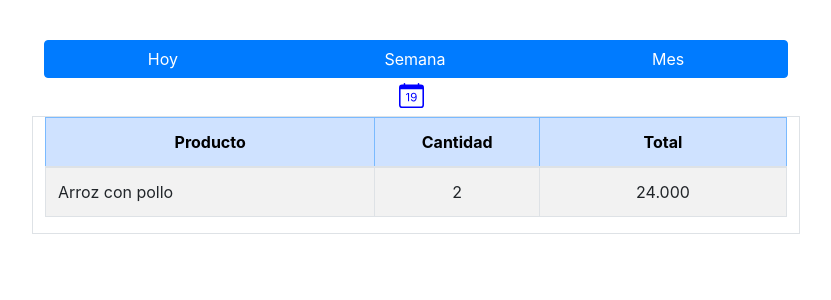
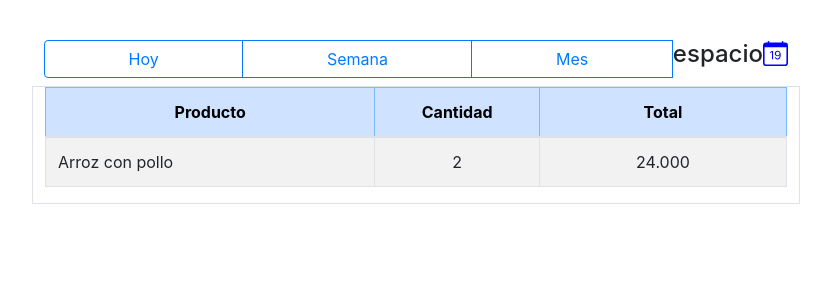
Before and after one commit to DJulieth19/EasyBill, a PHP site: page /Administrador/ConsultaVentas/Ventas.php?nombre=1 in a window 1280 px wide. Shown: the part 64-364 px from the top of the page, without its empty margins (224-1055 px from the left). Run offline with PHP 8.4, Linux system fonts and the light colour scheme; data that the repository does not hold is empty.

Commit message:
Update Ventas.php

```diff
--- a/Administrador/ConsultaVentas/Ventas.php
+++ b/Administrador/ConsultaVentas/Ventas.php
@@ -67,12 +67,10 @@
       <div class="container">
         <div class="row justify-content-md-center">
 		<div class="btn-group" role="group" aria-label="Basic example">
-		  <button type="button" class="btn btn-primary">Hoy</button>
-		  <button type="button" class="btn btn-primary">Semana</button>
-		  <button type="button" class="btn btn-primary">Mes</button>
-		</div>
-
-          <div class="col col-lg-1 mt-1 ">
+		  <button type="button" class="btn btn-outline-primary">Hoy</button>
+		  <button type="button" class="btn btn-outline-primary">Semana</button>
+		  <button type="button" class="btn btn-outline-primary">Mes</button>
+		  <h4 class="white"> espacio </h4>
 		  <a>
 		      <svg xmlns="http://www.w3.org/2000/svg" color="blue" width="25" height="25" fill="currentColor" class="bi bi-calendar-date" viewBox="0 0 16 16">
 			<path d="M6.445 11.688V6.354h-.633A12.6 12.6 0 0 0 4.5 7.16v.695c.375-.257.969-.62 1.258-.777h.012v4.61h.675zm1.188-1.305c.047.64.594 1.406 1.703 1.406 1.258 0 2-1.066 2-2.871 0-1.934-.781-2.668-1.953-2.668-.926 0-1.797.672-1.797 1.809 0 1.16.824 1.77 1.676 1.77.746 0 1.23-.376 1.383-.79h.027c-.004 1.316-.461 2.164-1.305 2.164-.664 0-1.008-.45-1.05-.82h-.684zm2.953-2.317c0 .696-.559 1.18-1.184 1.18-.601 0-1.144-.383-1.144-1.2 0-.823.582-1.21 1.168-1.21.633 0 1.16.398 1.16 1.23z"></path>
```
Lines whose indentation alone changed are shown as unchanged.
